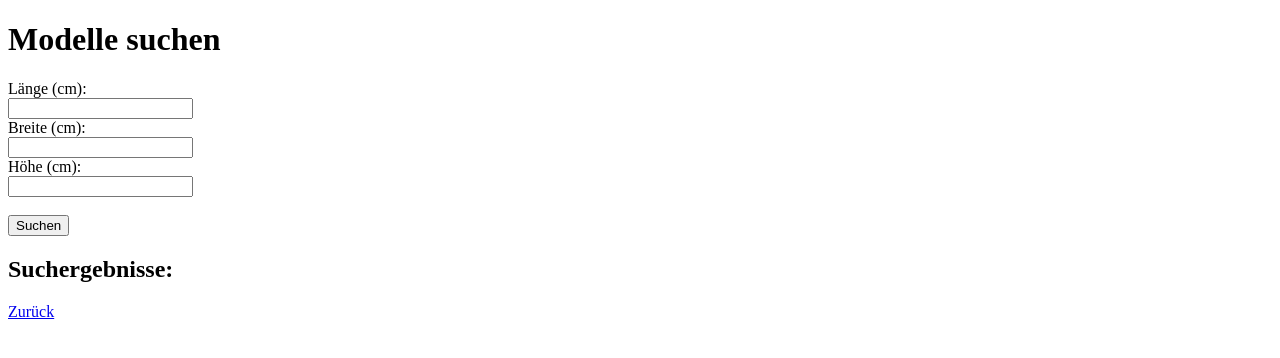
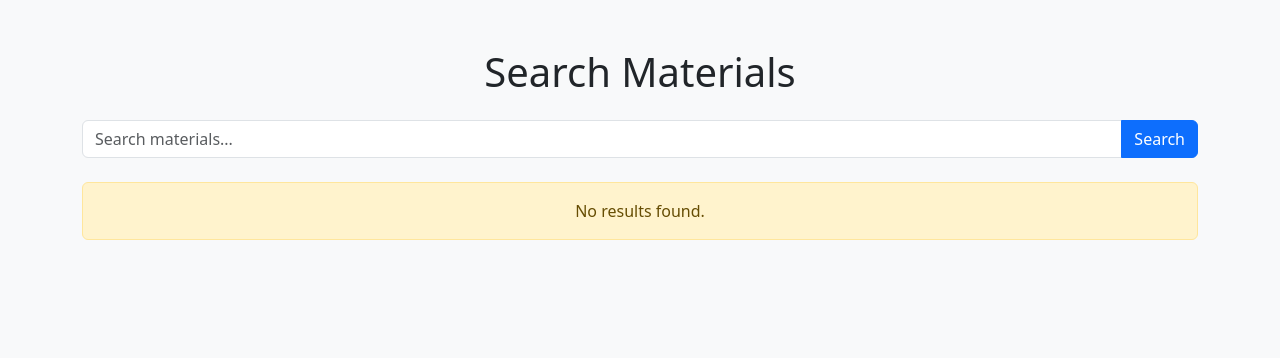
Before and after one commit to katringrs/recycling-app, a Flask app: page /search in a window 1280 px wide. Shown: the top 358 px of the page. Run offline with Flask 3, Linux system fonts and the light colour scheme.

Commit message:
UI geändert

```diff
--- a/templates/search.html
+++ b/templates/search.html
@@ -1,29 +1,60 @@
 <!DOCTYPE html>
 <html lang="en">
 <head>
-    <title>Modelle suchen</title>
+    <meta charset="UTF-8">
+    <meta name="viewport" content="width=device-width, initial-scale=1.0">
+    <title>Search Results</title>
+    <!-- Bootstrap CSS -->
+    <link href="https://cdn.jsdelivr.net/npm/bootstrap@5.3.0-alpha3/dist/css/bootstrap.min.css" rel="stylesheet">
 </head>
-<body>
-    <h1>Modelle suchen</h1>
-    <form method="POST">
-        <label>Länge (cm):</label><br>
-        <input type="number" step="0.01" name="length" required><br>
-        <label>Breite (cm):</label><br>
-        <input type="number" step="0.01" name="width" required><br>
-        <label>Höhe (cm):</label><br>
-        <input type="number" step="0.01" name="height" required><br><br>
-        <button type="submit">Suchen</button>
-    </form>
-    <h2>Suchergebnisse:</h2>
-    <ul>
-        {% for model in results %}
-        <li>
-            Matrikelnummer: {{ model.matrikelnummer }},
-            Bezeichnung: {{ model.bezeichnung }},
-            Maße: {{ model.length }} x {{ model.width }} x {{ model.height }}
-        </li>
-        {% endfor %}
-    </ul>
-    <a href="/">Zurück</a>
+<body class="bg-light">
+    <div class="container my-5">
+        <h1 class="text-center mb-4">Search Materials</h1>
+
+        <!-- Search Form -->
+        <form method="POST" action="/search" class="mb-4">
+            <div class="input-group">
+                <input type="text" name="query" class="form-control" placeholder="Search materials..." required>
+                <button type="submit" class="btn btn-primary">Search</button>
+            </div>
+        </form>
+
+        <!-- Results Table -->
+        {% if results %}
+        <div class="table-responsive">
+            <table class="table table-striped table-hover">
+                <thead class="table-dark">
+                    <tr>
+                        <th>ID</th>
+                        <th>Matrikelnummer</th>
+                        <th>Material</th>
+                        <th>Länge</th>
+                        <th>Breite</th>
+                        <th>Höhe</th>
+                    </tr>
+                </thead>
+                <tbody>
+                    {% for result in results %}
+                    <tr>
+                        <td>{{ result.id }}</td>
+                        <td>{{ result.matrikelnummer }}</td>
+                        <td>{{ result.material }}</td>
+                        <td>{{ result.laenge }}</td>
+                        <td>{{ result.breite }}</td>
+                        <td>{{ result.hoehe }}</td>
+                    </tr>
+                    {% endfor %}
+                </tbody>
+            </table>
+        </div>
+        {% else %}
+        <div class="alert alert-warning text-center" role="alert">
+            No results found.
+        </div>
+        {% endif %}
+    </div>
+
+    <!-- Bootstrap JS -->
+    <script src="https://cdn.jsdelivr.net/npm/bootstrap@5.3.0-alpha3/dist/js/bootstrap.bundle.min.js"></script>
 </body>
 </html>
```
